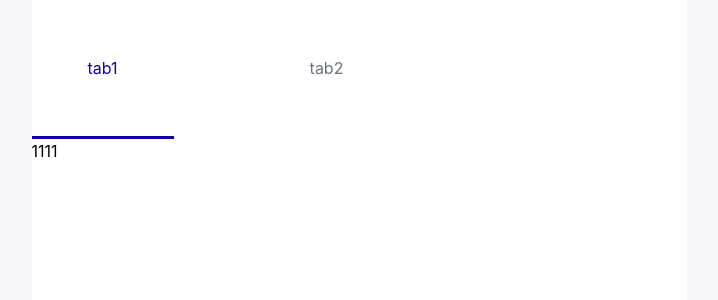
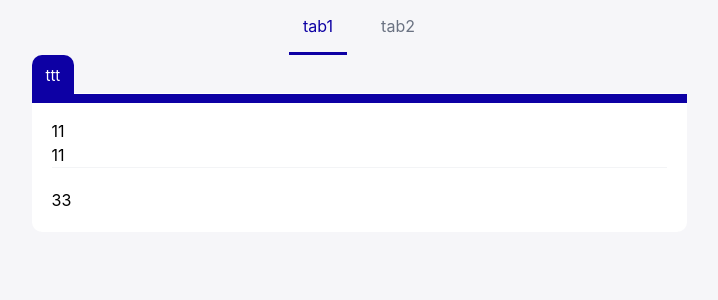
Before and after one commit to leehyerrr/zo-multiform-survey, a React (Vite) app: page / in a window 1280 px wide. Shown: the top 300 px of the page, without its empty margins (281-999 px from the left). Built offline with nearby package versions, Linux system fonts and the light colour scheme.

Commit message:
panel, panel cap

```diff
--- a/src/App.tsx
+++ b/src/App.tsx
@@ -1,5 +1,6 @@
 import './App.css'
 import MainLayout from './components/common/MainLayout'
+import Panel, { PanelBody, PanelCap, PanelFooter, PanelHeader } from './components/common/Panel'
 import Tabs, { Tab, TabList, TabPanel, TabPanels } from './components/common/Tabs'
 
 function App() {
@@ -11,7 +12,14 @@ function App() {
           <Tab index={1}>tab2</Tab>
         </TabList>
         <TabPanels>
-          <TabPanel index={0}>1111</TabPanel>
+          <TabPanel index={0}>
+            <PanelCap>ttt</PanelCap>
+            <Panel>
+              <PanelHeader>11</PanelHeader>
+              <PanelBody>11</PanelBody>
+              <PanelFooter>33</PanelFooter>
+            </Panel>
+          </TabPanel>
           <TabPanel index={1}>2222</TabPanel>
         </TabPanels>
       </Tabs>
--- a/src/components/common/MainLayout.tsx
+++ b/src/components/common/MainLayout.tsx
@@ -3,7 +3,7 @@ import type { PropsWithChildren } from 'react'
 function MainLayout({ children }: PropsWithChildren) {
   return (
     <div className="w-full h-full flex justify-center bg-bg">
-      <main className="max-w-[655px] w-full bg-white">{children}</main>
+      <main className="max-w-[655px] w-full">{children}</main>
     </div>
   )
 }
--- /dev/null
+++ b/src/components/common/Panel.tsx
@@ -0,0 +1,35 @@
+import type { PropsWithChildren } from 'react'
+
+function Panel({ children }: PropsWithChildren) {
+  return <div className="flex flex-col p-20 pt-26 bg-white rounded-10">{children}</div>
+}
+
+export function PanelHeader({ children }: PropsWithChildren) {
+  return <div>{children}</div>
+}
+
+export function PanelBody({ children }: PropsWithChildren) {
+  return <div>{children}</div>
+}
+
+export function PanelFooter({ children }: PropsWithChildren) {
+  return (
+    <>
+      <hr className="border-gray-100 mb-20" />
+      <div>{children}</div>
+    </>
+  )
+}
+
+export function PanelCap({ children }: PropsWithChildren) {
+  return (
+    <div className="-mb-10 relative">
+      <div className="inline-block px-14 pt-10 pb-6 bg-main rounded-t-10 text-[15px] text-white">
+        {children}
+      </div>
+      <div className="bg-main h-9"></div>
+    </div>
+  )
+}
+
+export default Panel
--- a/src/components/common/Tabs.tsx
+++ b/src/components/common/Tabs.tsx
@@ -1,5 +1,10 @@
 import { createContext, useContext, useState, type PropsWithChildren } from 'react'
 import cn from 'classnames'
+
+const TabContext = createContext({
+  activeTab: 0,
+  setActiveTab: (_: number) => {},
+})
 
 function Tabs({ children }: PropsWithChildren) {
   const [activeTab, setActiveTab] = useState(0)
@@ -11,13 +16,8 @@ function Tabs({ children }: PropsWithChildren) {
   )
 }
 
-const TabContext = createContext({
-  activeTab: 0,
-  setActiveTab: (_: number) => {},
-})
-
 export function TabList({ children }: PropsWithChildren) {
-  return <div className="flex gap-x-20">{children}</div>
+  return <div className="flex gap-x-20 justify-center">{children}</div>
 }
 
 export function Tab({ children, index }: PropsWithChildren<{ index: number }>) {
@@ -25,7 +25,7 @@ export function Tab({ children, index }: PropsWithChildren<{ index: number }>) {
   return (
     <button
       //   className={`${activeTab === index ? 'w-full' : ''}`}
-      className={cn('border-b-[3px] p-14', {
+      className={cn('border-b-[3px] p-[14px]', {
         'text-main border-main': activeTab === index,
         'border-transparent text-gray-500': activeTab !== index,
       })}
--- a/src/index.css
+++ b/src/index.css
@@ -3,6 +3,7 @@
 /* prettier-ignore */
 @theme {
   --breakpoint-sm: 820px;
+  --spacing: 1px;
 
   --color-main: #0D00A4;
   --color-gray100: #E5E5EA;
@@ -16,6 +17,8 @@
   --color-gray900: #1A1A1A;
   --color-bg: #F6F6F9;
   --color-bg2: #FBFBFF;
+
+  --radius-10:10px;
 }
 
 html,
```
